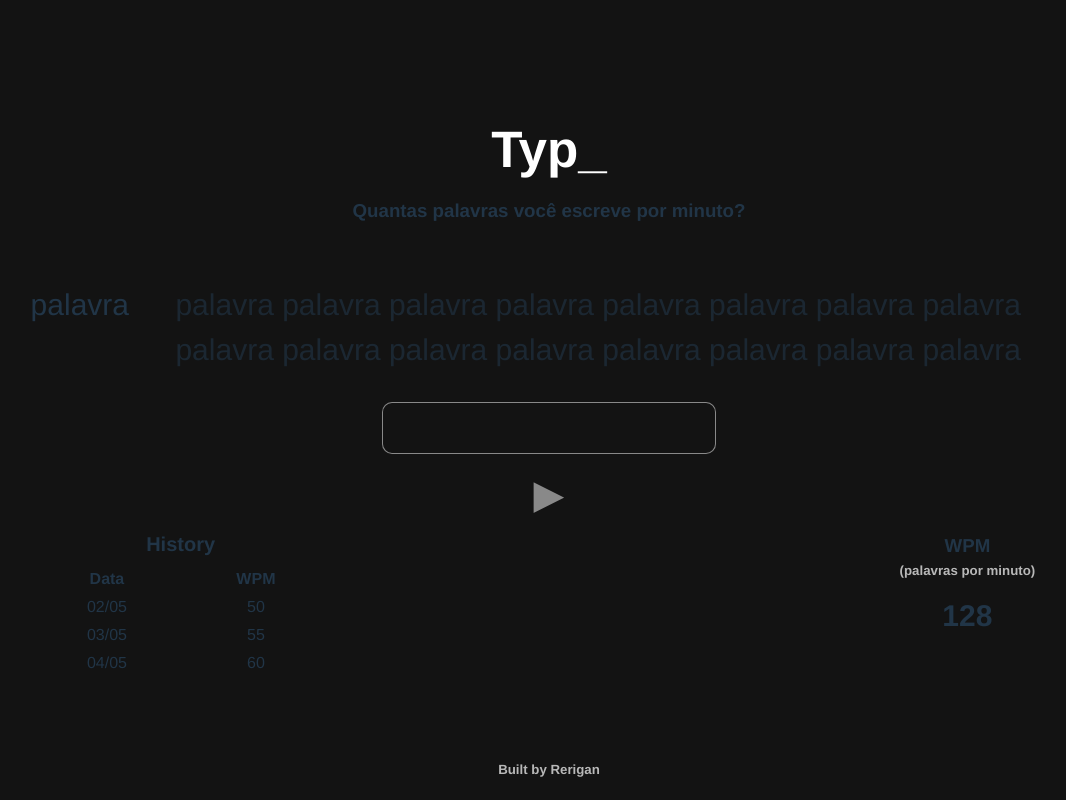
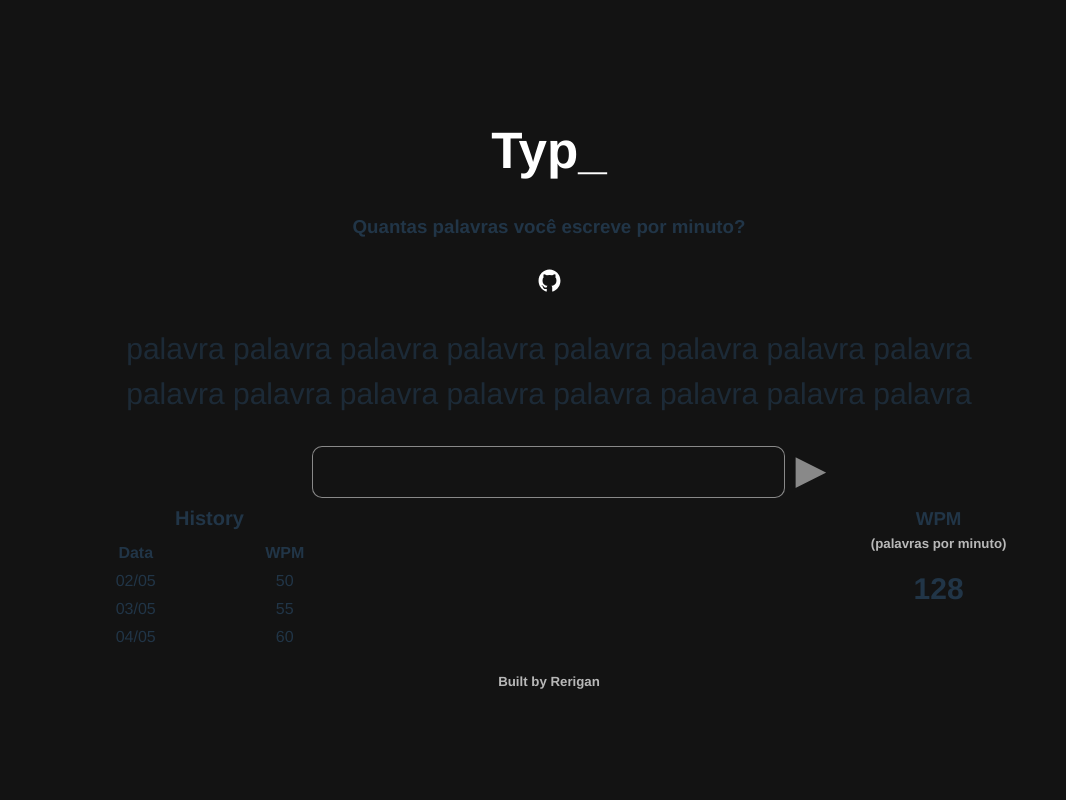
Before and after one commit to rerigan/typo, a React (Vite) app: page / in a window 1280 px wide. Shown: the whole page, without its empty margins (91-1157 px from the left). Built offline with nearby package versions, Linux system fonts and the light colour scheme.

Commit message:
some fixes

```diff
--- a/src/App.css
+++ b/src/App.css
@@ -1,11 +1,13 @@
 #root {
-  max-width: 100vw;
+  max-width: 100%;
   margin: 0 auto;
   padding: 0;
   text-align: center;
   font-family: Helvetica, sans-serif;
+}
 
-
+#root {
+  -webkit-tap-highlight-color: transparent;
 }
 .git-logo{
   font-size: 25px;
@@ -37,14 +39,19 @@ h1 {
   color: white;
 }
 
-.titulo {
-  margin:0
+
+
+.footer h5{
+  display:flex;
+  margin:20px auto;
+  justify-content:center;
+
 }
 
 @media(max-width: 768px) {
   h1 {
     font-size: 2rem;
-    margin:0;
+
   }
 }
 h3 {
--- a/src/App.jsx
+++ b/src/App.jsx
@@ -15,7 +15,7 @@ function App() {
         <a href="https://github.com/rerigan" target='_blank'><ion-icon name="logo-github" className="git-logo"></ion-icon></a>
         <TypingWindow />
         <History />
-        <div className='footer'><h5>Built by Rerigan</h5></div>
+        <div className='footer'><a href='https://github.com/rerigan'><h5>Built by Rerigan</h5></a></div>
       </div>
 
   );
--- a/src/components/History.css
+++ b/src/components/History.css
@@ -36,15 +36,7 @@ h5 {
   color: rgba(255, 255, 255, 0.7);
 }
 
-.footer {
 
-  position:absolute;
-  bottom: 0;
-  left:50%;
-  margin:auto;
-  transform:translateX(-50%);
-
-}
 
 @media (max-width: 768px) {
   .history-wpm {
--- a/src/components/TypingWindow.css
+++ b/src/components/TypingWindow.css
@@ -5,10 +5,13 @@
     margin-bottom:0;
     height:100px;
     overflow:hidden;
+    opacity:70%;
 
 }
+
+
 .typing-window{
-max-width: 90%;
+max-width: 85%;
 margin: 0 auto;
 }
 
@@ -18,7 +21,7 @@ margin: 0 auto;
 }
 
 .input-window{
-    width: 30%;
+
     height: 30px;
     font-size: 35px;
     border-radius: 10px;
@@ -27,9 +30,14 @@ margin: 0 auto;
     margin-top: 20px;
     background-color: rgb(19, 19, 19);
     color:white;
+    align-items:center;
+    position:relative;
+
 }
-.btn-timer{
-    margin-top:10px;
+.btn-div{
+    position:absolute;
+margin-top:10px;
+    display: inline-flex;
 }
 .btn{
 font-size: 40px;
--- a/src/components/TypingWindow.jsx
+++ b/src/components/TypingWindow.jsx
@@ -7,10 +7,10 @@ return (
 
     <div className="typing-window">
 
-        <p className="palavras-janela"><span className='current-word'>palavra </span><span className='next-words'>palavra palavra palavra palavra palavra palavra palavra palavra palavra palavra palavra palavra palavra palavra palavra palavra palavra palavra palavra palavra palavra palavra palavra palavra palavra palavra palavra palavra palavra palavra palavra palavra palavra palavra palavra  palavra</span></p>
+        <p className="palavras-janela">palavra palavra palavra palavra palavra palavra palavra palavra palavra palavra palavra palavra palavra palavra palavra palavra palavra palavra palavra palavra palavra palavra palavra palavra palavra palavra palavra palavra palavra palavra palavra palavra palavra palavra palavra palavra  palavra</p>
         <div className='input-container'>
             <input type="text" className="input-window"  />
-            <div className='btn-timer'>
+            <div className='btn-div'>
                 <a href="#" className="btn">▶</a>
             </div>
         </div>
```
